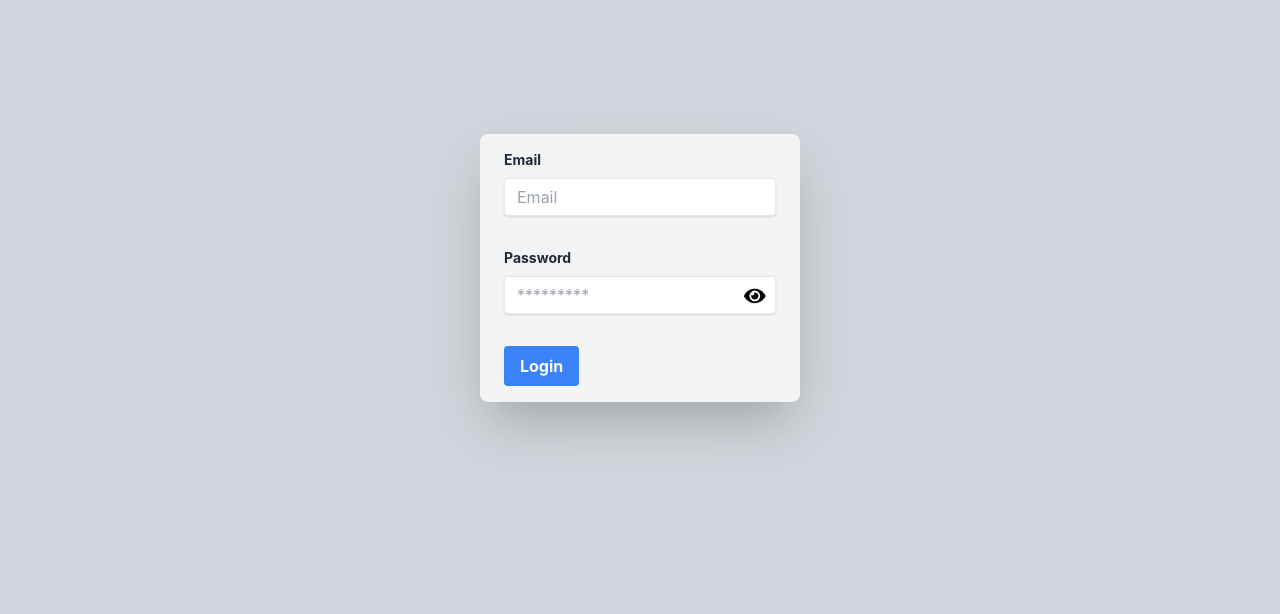
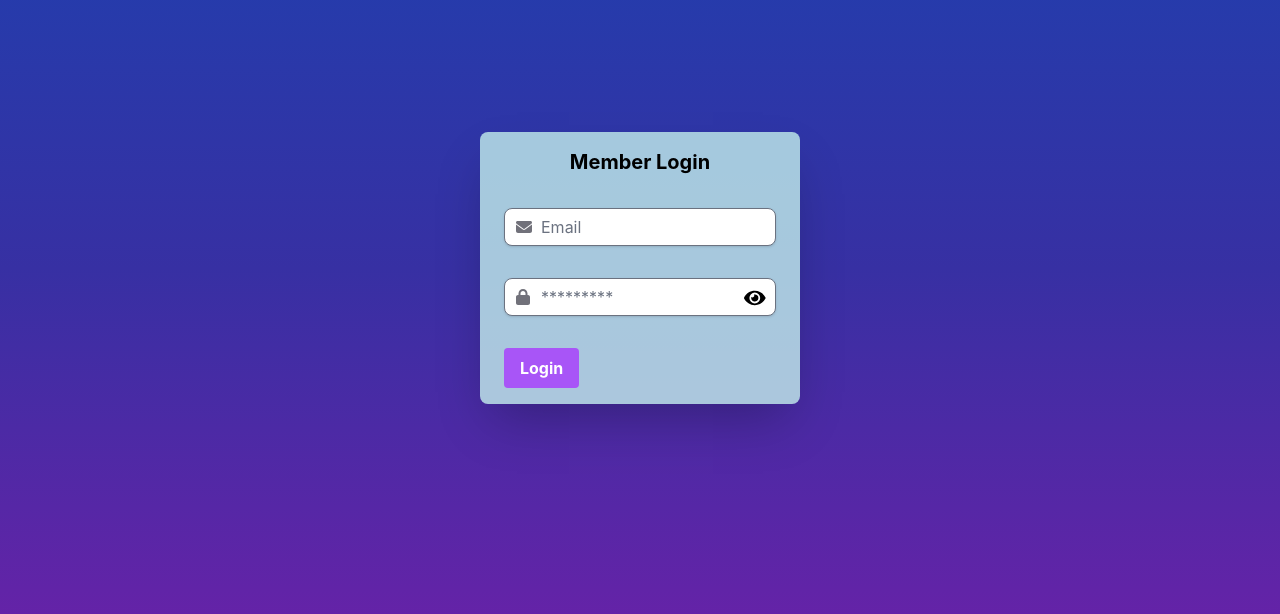
Before and after one commit to rijalrubio/fe-chapter10-alpha, a Next.js app in the folder fe-chapter10/: page /login in a window 1280 px wide. Shown: the part 132-746 px from the top of the page. Built offline with nearby package versions, Linux system fonts and the light colour scheme; no server answers.

Commit message:
update login page using redux

```diff
--- a/fe-chapter10/package.json
+++ b/fe-chapter10/package.json
@@ -9,12 +9,18 @@
     "lint": "next lint"
   },
   "dependencies": {
+    "@fortawesome/fontawesome-svg-core": "^6.2.0",
+    "@fortawesome/free-solid-svg-icons": "^6.2.0",
+    "@fortawesome/react-fontawesome": "^0.2.0",
+    "@reduxjs/toolkit": "^1.8.6",
+    "@tailwindcss/forms": "^0.5.3",
     "axios": "^0.27.2",
     "jwt-decode": "^3.1.2",
     "next": "12.3.1",
     "react": "^18.2.0",
     "react-cookie": "^4.1.1",
     "react-dom": "18.2.0",
+    "react-redux": "^8.0.4",
     "react-router-dom": "^6.4.1",
     "sweetalert2": "^11.4.37",
     "sweetalert2-react-content": "^5.0.3"
--- a/fe-chapter10/pages/_app.js
+++ b/fe-chapter10/pages/_app.js
@@ -1,7 +1,16 @@
+import { config } from '@fortawesome/fontawesome-svg-core'
+import '@fortawesome/fontawesome-svg-core/styles.css'
 import '../styles/globals.css'
+import { Provider } from "react-redux";
+import { store } from "../share/redux/store";
+config.autoAddCss = false
 
 function MyApp({ Component, pageProps }) {
-  return <Component {...pageProps} />
+  return (
+    <Provider store={store}>
+      <Component {...pageProps} />
+    </Provider>
+  )
 }
 
 export default MyApp
--- a/fe-chapter10/pages/login.js
+++ b/fe-chapter10/pages/login.js
@@ -1,10 +1,15 @@
 import jwtDecode from "jwt-decode";
-import React, {useState} from "react";
+import React, {useState, useEffect} from "react";
 import {useCookies} from "react-cookie";
 import _axios from "../helper/axios";
 import Swal from "sweetalert2";
 import withReactContent from "sweetalert2-react-content";
 import {useRouter} from "next/router"
+import {useSelector, useDispatch } from 'react-redux';
+import { setLogin } from "../share/redux/authSlice";
+import {FontAwesomeIcon} from '@fortawesome/react-fontawesome'
+import {faEnvelope, faLock} from '@fortawesome/free-solid-svg-icons'
+
 
 function login() {
     const [values, setValues] = useState({});
@@ -12,6 +17,12 @@ function login() {
     const [cookies, setCookies] = useCookies(["accessToken", "userId"]);
     const MySwal = withReactContent(Swal);
     const router = useRouter();
+    const dispatch = useDispatch();
+    const auth = useSelector((state) => state.auth);
+    useEffect(() => {
+      if (auth.isLoggedIn) router.push("/");
+    }, []);
+    console.log(auth);
 
     const handleChange = (e) => {
       setValues({ ...values, [e.target.name]: e.target.value });
@@ -27,47 +38,59 @@ function login() {
           setCookies("accessToken", accessToken, { maxAge: 60000 });
           const userId = jwtDecode(accessToken);
           setCookies("userId", userId);
+          dispatch(setLogin(accessToken));
           router.push("/");
         }
       })
       .catch((err) => {
+        let message = "";
+        if(err.response){
+          err.response.data.errors.forEach(element => {
+            message = message.concat(element.msg, " ");
+          });
+        }else{
+          message = err.data.message
+        }
+
         MySwal.fire({
-          title: <p>{err.data.message || err.data.msg}</p>,
+          title: <p>{message}</p>,
           icon: "error",
         });
       });
   };
 
     return (
-        <div className="min-h-screen bg-gray-300">
+        <div className="bg-gradient-to-b from-blue-800 via-indigo-800 to-purple-800">
           <div className="flex h-screen justify-center items-center">
-            <div className="w-80 rounded-lg overflow-hidden shadow-2xl m-4 bg-gray-100">
+            <div className="w-80 rounded-lg overflow-hidden shadow-2xl m-4 bg-teal-100/75">
               <div className="px-6 py-4">
-                <label className="block text-gray-800 text-sm font-bold mb-2">
-                  Email
-                </label>
+              <span className="text-xl justify-center items-center flex font-bold">Member Login</span>
+              </div>
+              <div className="px-6 py-4 relative">
                 <input
-                  className="shadow appearance-none border rounded w-full py-2 px-3 text-gray-700 leading-tight focus:outline-none focus:shadow-outline"
+                  className="shadow appearance-none border rounded-lg w-full py-2 pr-3 pl-9 text-gray-700 leading-tight focus:outline-none focus:shadow-outline"
                   name="email"
                   type="email"
                   placeholder="Email"
                    onChange={handleChange}
                 />
+                <span className="flex items-center absolute text-zinc-500 w-full h-full pointer-events-none pl-9 bottom-0 left-0">
+                  <FontAwesomeIcon icon={faEnvelope} />
+                </span>
+
               </div>
               <div className="px-6 pt-4 mb-4">
-                <label className="block text-gray-800 text-sm font-bold mb-2">
-                  Password
-                </label>
                 <div className="flex justify-between">
                   <div className="relative w-full">
                      <form onSubmit={handleSubmit}>
                       <input
-                        className="shadow appearance-none border rounded w-full py-2 px-3 text-gray-700 leading-tight focus:outline-none focus:shadow-outline"
-                        name="password"
-                        type={!showPassword ? "password" : "text"}
-                        placeholder="*********"
-                         onChange={handleChange}
+                        className="shadow appearance-none border rounded-lg w-full py-2 px-9 text-gray-700 leading-tight focus:outline-none focus:shadow-outline"
+                        name="password" type={!showPassword ? "password" : "text"}
+                        placeholder="*********" onChange={handleChange}
                       />
+                      <span className="flex items-center absolute text-zinc-500 w-full h-full pointer-events-none pl-3 bottom-0 left-0">
+                        <FontAwesomeIcon icon={faLock} />
+                      </span>
                       <label
                         className="absolute inset-y-2 right-0 pr-2 text-sm leading-5"
                          onClick={() => setShowPassword(!showPassword)}
@@ -102,7 +125,7 @@ function login() {
               </div>
               <div className="px-6 py-4">
                 <button
-                  className="bg-blue-500 hover:bg-blue-700 text-white font-bold py-2 px-4 rounded focus:outline-none focus:shadow-outline"
+                  className="bg-purple-500 hover:bg-purple-700 text-white font-bold py-2 px-4 rounded focus:outline-none focus:shadow-outline"
                   type="submit"
                   onClick={handleSubmit}
                 >
--- /dev/null
+++ b/fe-chapter10/share/redux/authSlice.js
@@ -0,0 +1,24 @@
+import { createSlice } from "@reduxjs/toolkit";
+
+export const authSlice = createSlice({
+  name: "auth",
+  initialState: {
+    isLoggedIn: false,
+    token: null,
+  },
+  reducers: {
+    // reducer to update state to loggin is true and add jwt token
+    setLogin: (state, action) => {
+      state.isLoggedIn = true;
+      state.accessToken = action.payload;
+    },
+    // reducer to update state to loggin is false and remove jwt
+    setLogout: (state, action) => {
+      state.isLoggedIn = false;
+      state.accessToken = "udah logout";
+    },
+  },
+});
+
+export const { setLogin, setLogout } = authSlice.actions;
+export default authSlice.reducer;
--- /dev/null
+++ b/fe-chapter10/share/redux/store.js
@@ -0,0 +1,9 @@
+import authSlice from "./authSlice";
+
+const { configureStore } = require("@reduxjs/toolkit");
+
+export const store = configureStore({
+  reducer: {
+    auth: authSlice,
+  },
+});
--- a/fe-chapter10/tailwind.config.js
+++ b/fe-chapter10/tailwind.config.js
@@ -7,5 +7,7 @@ module.exports = {
   theme: {
     extend: {},
   },
-  plugins: [],
+  plugins: [
+    require('@tailwindcss/forms'),
+  ],
 };
```
Also changed, not shown: 1 other file (tests, documents, lock files or other folders).
